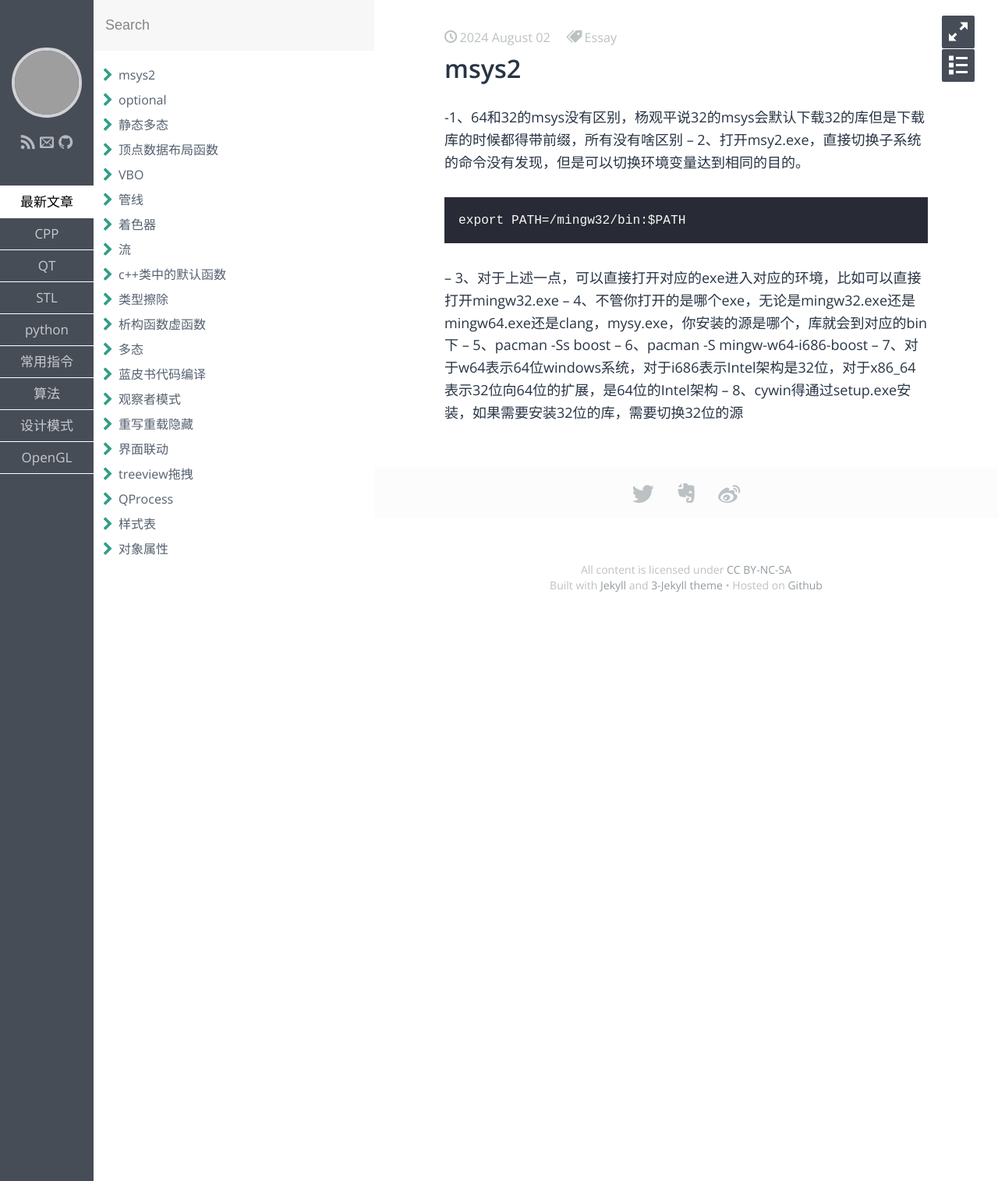
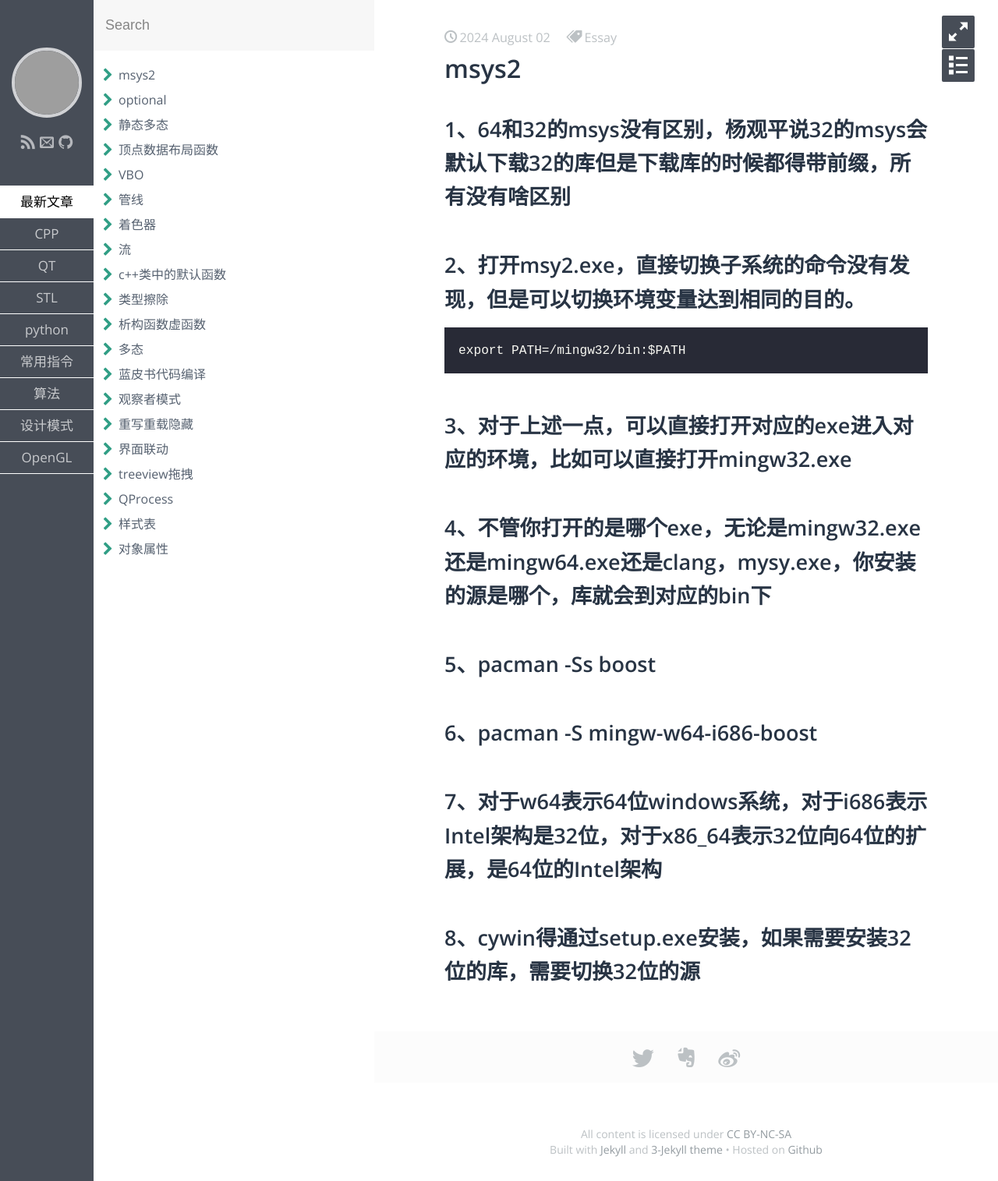
Before and after one commit to aliangaaa/aliangaaa.github.io, a Jekyll site: the page built from _posts/常用指令/2024-8-2-msys2.md, in a window 1280 px wide. Shown: the whole page at 78% size. Built offline with Jekyll 4.4.1, drawn with Linux system fonts in a browser that asks for light colours; some web fonts are replaced; grey boxes are pictures that could not be loaded.

Commit message:
Update 2024-8-2-msys2.md

````diff
--- a/_posts/常用指令/2024-8-2-msys2.md
+++ b/_posts/常用指令/2024-8-2-msys2.md
@@ -7,14 +7,14 @@ keywords:
 description:
 ---
 
--1、64和32的msys没有区别，杨观平说32的msys会默认下载32的库但是下载库的时候都得带前缀，所有没有啥区别
--- 2、打开msy2.exe，直接切换子系统的命令没有发现，但是可以切换环境变量达到相同的目的。
+## 1、64和32的msys没有区别，杨观平说32的msys会默认下载32的库但是下载库的时候都得带前缀，所有没有啥区别
+## 2、打开msy2.exe，直接切换子系统的命令没有发现，但是可以切换环境变量达到相同的目的。
 ```
 export PATH=/mingw32/bin:$PATH
 ```
--- 3、对于上述一点，可以直接打开对应的exe进入对应的环境，比如可以直接打开mingw32.exe
--- 4、不管你打开的是哪个exe，无论是mingw32.exe还是mingw64.exe还是clang，mysy.exe，你安装的源是哪个，库就会到对应的bin下
--- 5、pacman -Ss boost
--- 6、pacman -S mingw-w64-i686-boost
--- 7、对于w64表示64位windows系统，对于i686表示Intel架构是32位，对于x86_64表示32位向64位的扩展，是64位的Intel架构
--- 8、cywin得通过setup.exe安装，如果需要安装32位的库，需要切换32位的源
+## 3、对于上述一点，可以直接打开对应的exe进入对应的环境，比如可以直接打开mingw32.exe
+## 4、不管你打开的是哪个exe，无论是mingw32.exe还是mingw64.exe还是clang，mysy.exe，你安装的源是哪个，库就会到对应的bin下
+## 5、pacman -Ss boost
+## 6、pacman -S mingw-w64-i686-boost
+## 7、对于w64表示64位windows系统，对于i686表示Intel架构是32位，对于x86_64表示32位向64位的扩展，是64位的Intel架构
+## 8、cywin得通过setup.exe安装，如果需要安装32位的库，需要切换32位的源
````
